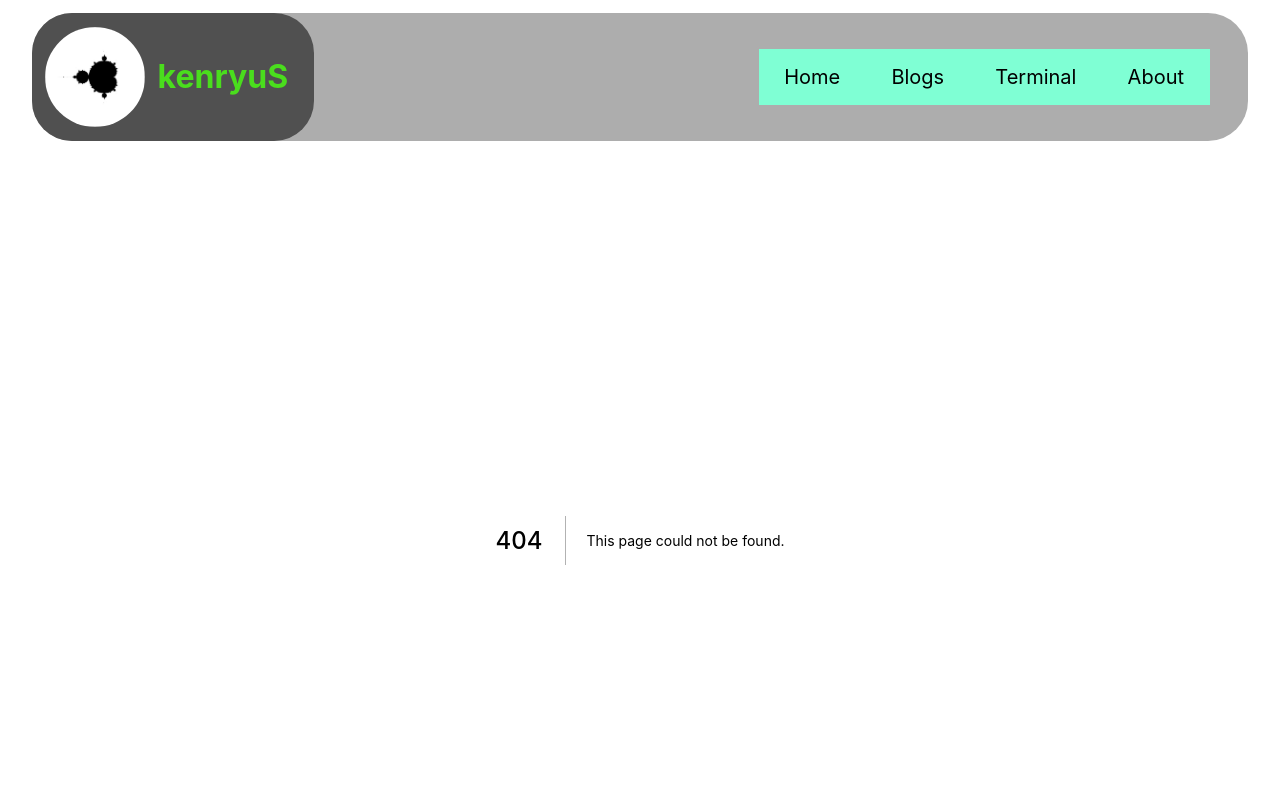
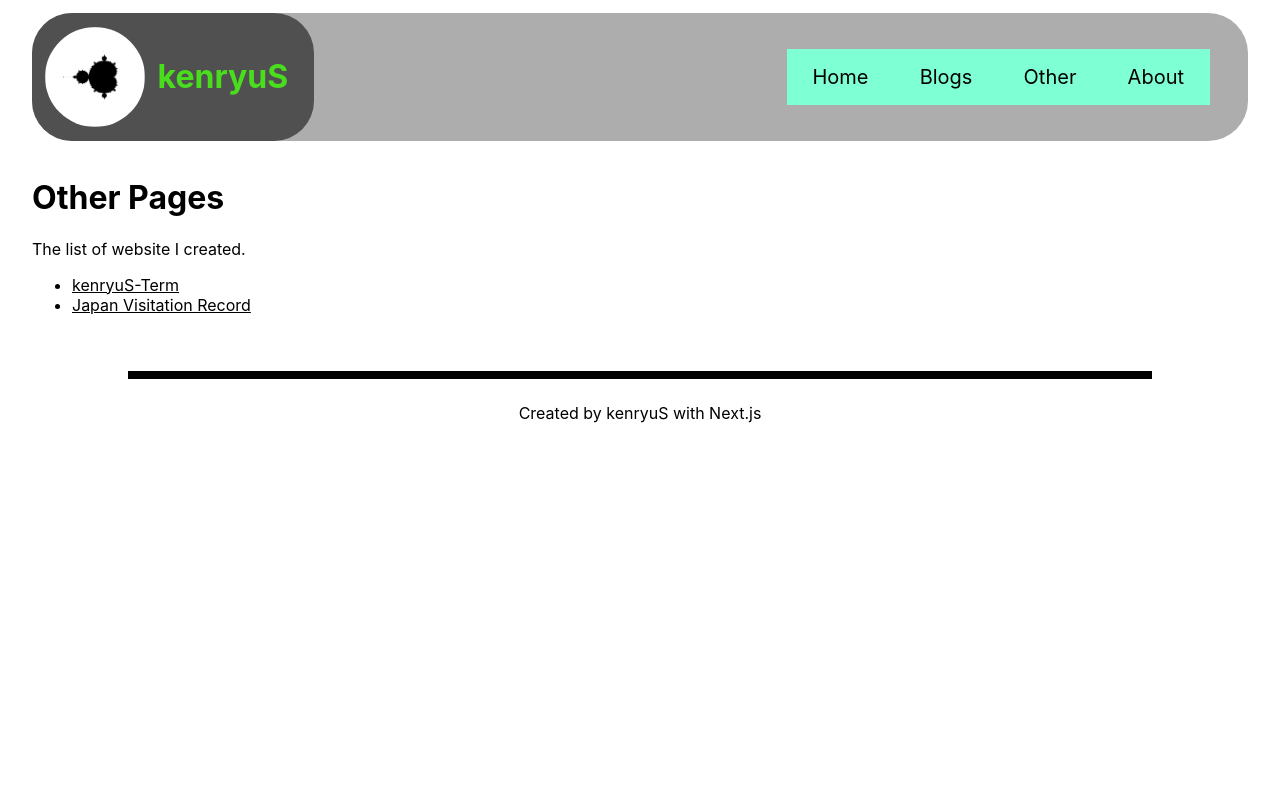
Before and after one commit to kenryuS/website, a Next.js app: page /toOther in a window 1280 px wide. Before the commit this address had no page. Shown: the top 800 px of the page. Built offline with nearby package versions, Linux system fonts and the light colour scheme.

Commit message:
Changed terminal to other changed styles

```diff
--- a/components/navigatorbar-mobile.js
+++ b/components/navigatorbar-mobile.js
@@ -6,7 +6,7 @@ function Linksinbuttons() {
         <nav className={styles.navi}>
             <Link href='/'><a><p>Home</p></a></Link>
             <Link href='/blog'><a><p>Blogs</p></a></Link>
-            <a href="https://kenryu-liveterm.vercel.app"><p>Terminal</p></a>
+            <Link href='/toOther'><a><p>Other</p></a></Link>
             <Link href='/about'><a><p>About</p></a></Link>
         </nav>
     );
--- a/components/navigatorbar.js
+++ b/components/navigatorbar.js
@@ -6,7 +6,7 @@ function Linksinbuttons() {
         <nav className={styles.navi}>
             <Link href='/'><a>Home</a></Link>
             <Link href='/blog'><a>Blogs</a></Link>
-            <a href="https://kenryu-liveterm.vercel.app">Terminal</a>
+            <Link href='/toOther'><a>Other</a></Link>
             <Link href='/about'><a>About</a></Link>
         </nav>
     );
--- /dev/null
+++ b/pages/toOther.js
@@ -0,0 +1,23 @@
+import Head from 'next/head'
+import styles from '../styles/home.module.css'
+
+export default function toOther() {
+	return (
+		<div className={styles.container}>
+			<Head>
+			    <title>kenryuS Website - Other Pages</title>
+			    <meta name="description" content="kenryuS Website" />
+			    <link rel="icon" href="/icon.jpeg" />
+		    </Head>
+
+		    <main className={styles.mainContent}>
+			<h1 className={styles.title}>Other Pages</h1>
+			<p>The list of website I created.</p>
+			<ul>
+			<li><a href="https://kenryu-liveterm.vercel.app">kenryuS-Term</a></li>
+			<li><a href="https://japan-visitation-record-kenryus.vercel.app/">Japan Visitation Record</a></li>
+		    </ul>
+		    </main>
+		</div>
+	);
+}
--- a/styles/aboutPage.module.css
+++ b/styles/aboutPage.module.css
@@ -3,9 +3,3 @@
     font-size: 12pt;
     word-wrap: break-word;
 }
-
-.prestyle img {
-    width: 25vw;
-    min-width: 450px;
-    height: auto;
-}
--- a/styles/globals.css
+++ b/styles/globals.css
@@ -13,6 +13,13 @@ body {
     Ubuntu, Cantarell, Fira Sans, Droid Sans, Helvetica Neue, sans-serif;
 }
 
+@media screen and (min-width: 1600px) {
+	html,
+	body {
+		padding: 0 10em;
+	}
+}
+
 a {
   color: inherit;
   text-decoration: underline;
```
Also changed, not shown: styles/footer.module.css (line endings or trailing spaces), styles/layout.module.css (line endings or trailing spaces), 2 other files (tests, documents, lock files or other folders).
